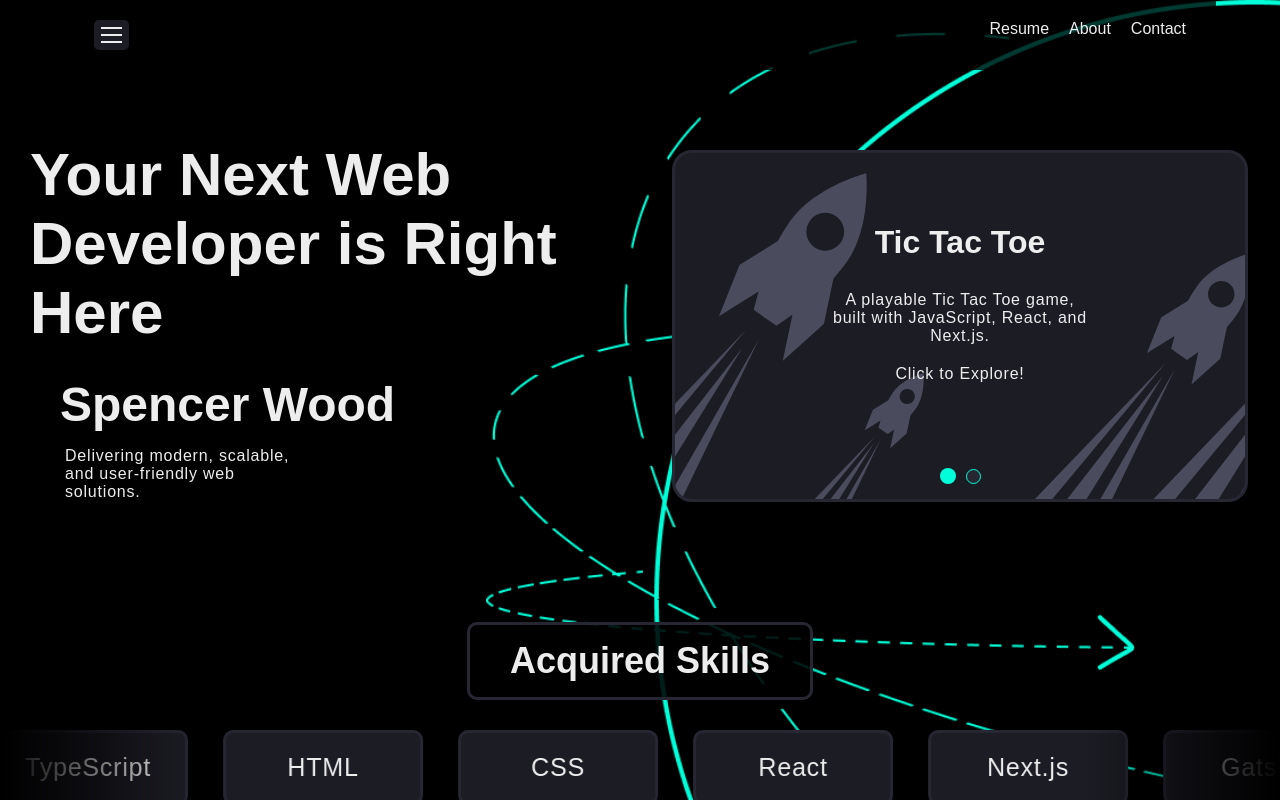
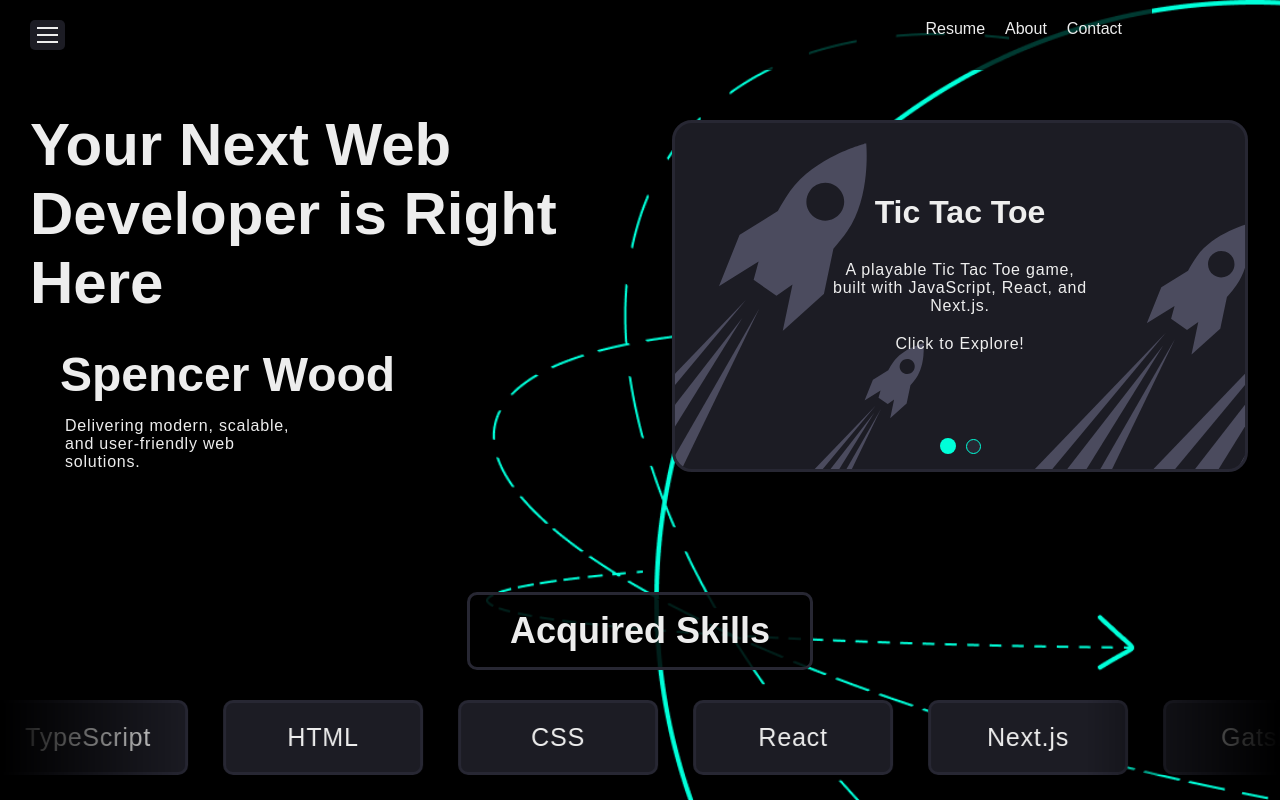
Before and after one commit to Astrospence/portfolio-2025, a Next.js app: page / in a window 1280 px wide. Shown: the top 800 px of the page. Built offline with nearby package versions, Linux system fonts and the light colour scheme.

Commit message:
added header fixed position and hover states

```diff
--- a/src/app/header.module.css
+++ b/src/app/header.module.css
@@ -5,6 +5,9 @@
   display: flex;
   justify-content: space-between;
   background-color: #000000c5;
+  position: fixed;
+  top: 0px;
+  z-index: 20;
 }
 
 .headerLeft {
@@ -32,6 +35,14 @@
   align-items: center;
 }
 
+.indLinks {
+  transition: all 0.3s;
+}
+
+.indLinks:hover {
+  color: var(--highlightedTextHover);
+}
+
 .indLinks,
 .linkSeparator {
   margin-left: 20px;
--- a/src/app/page.module.css
+++ b/src/app/page.module.css
@@ -3,7 +3,7 @@
   flex-direction: column;
   justify-content: center;
   max-width: 1400px;
-  margin: 0 auto 40px;
+  margin: 40px auto;
 }
 
 .bannerBackgroundNetwork {
```
Also changed, not shown: src/app/contact/page.js (+7 -0 lines).
